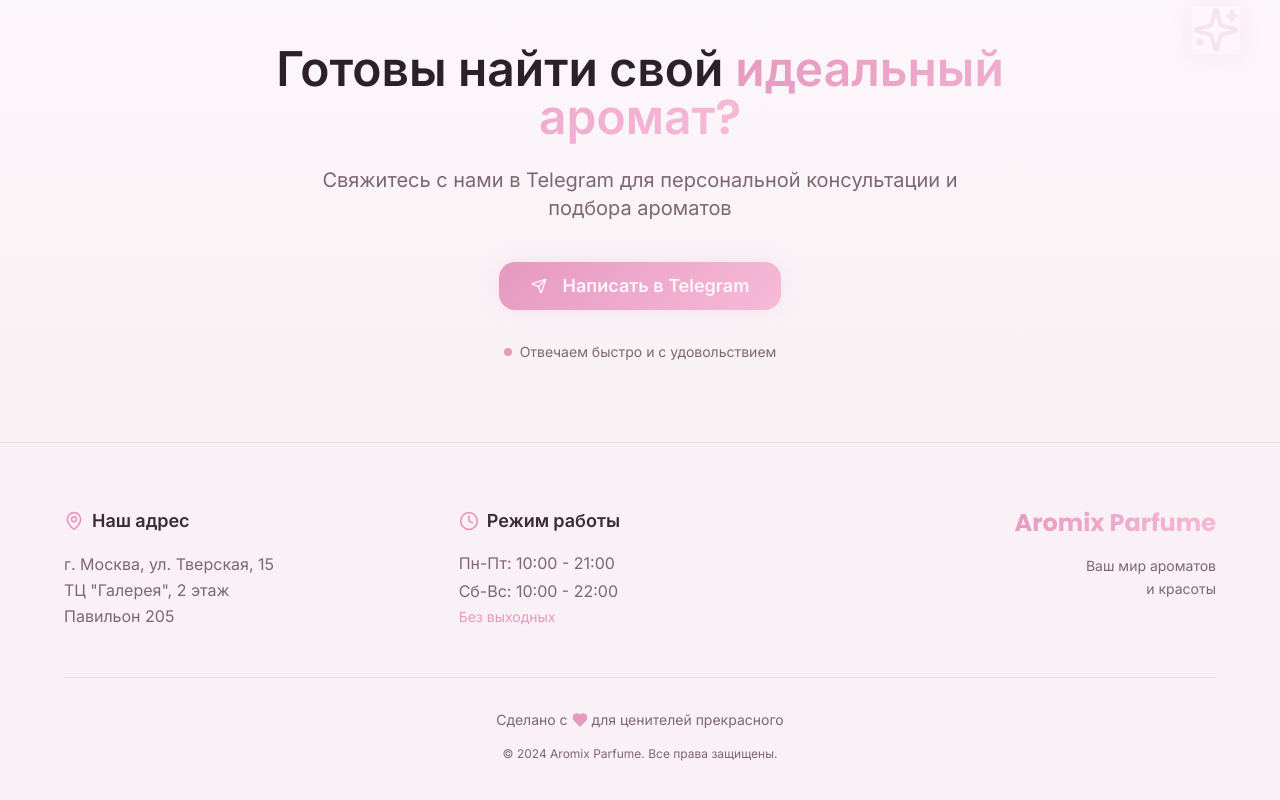
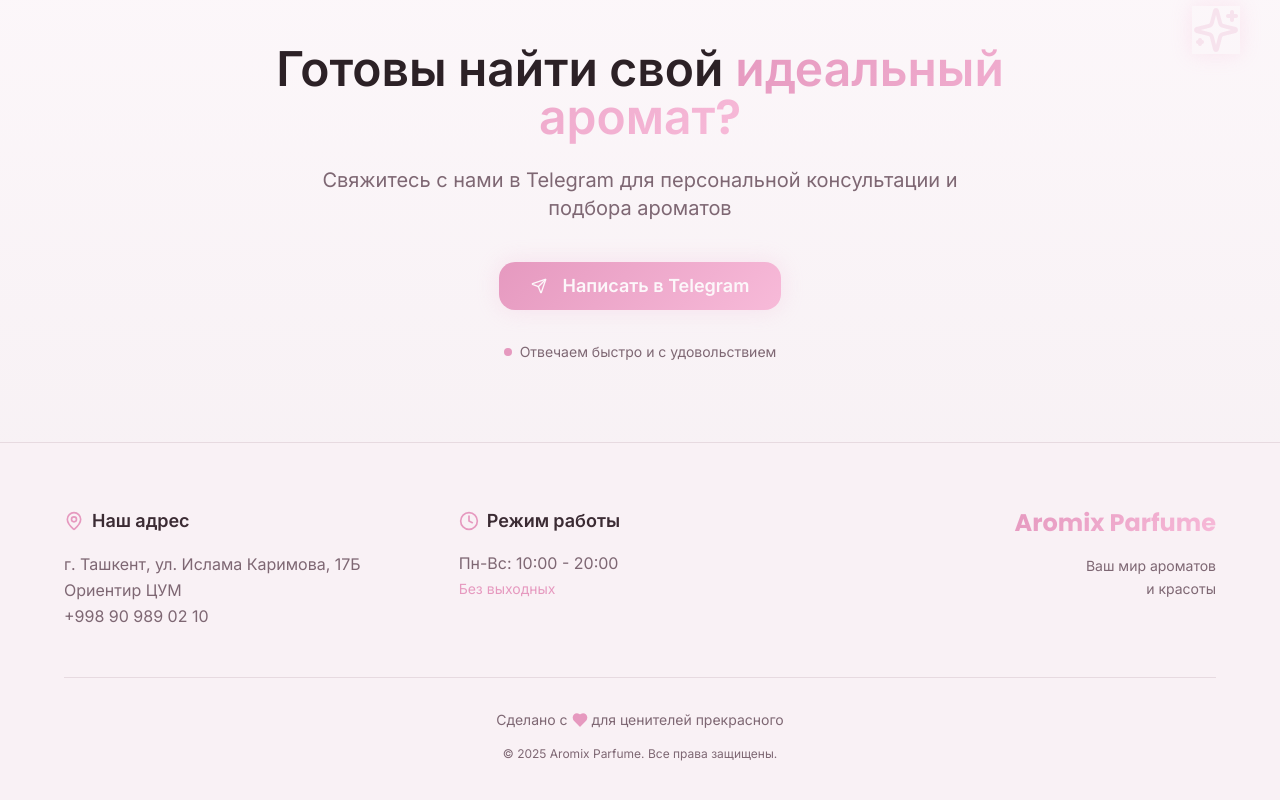
Before and after one commit to RomanOdokienko/aromix-blossom-web, a React (Vite) app: page / in a window 1280 px wide. Shown: the part 1900-2700 px from the top of the page. Built offline with nearby package versions, Linux system fonts and the light colour scheme.

Commit message:
Update contact and footer information
- Replace Telegram username.
- Update working hours.
- Update address and contact details.
- Update copyright year.

```diff
--- a/src/components/CTASection.tsx
+++ b/src/components/CTASection.tsx
@@ -4,7 +4,7 @@ import { Button } from "@/components/ui/button";
 const CTASection = () => {
   const handleTelegramClick = () => {
     // Замените на реальную ссылку на ваш Telegram
-    window.open('https://t.me/aromixparfume', '_blank');
+    window.open('https://t.me/aromix_parfum', '_blank');
   };
 
   return (
--- a/src/components/Footer.tsx
+++ b/src/components/Footer.tsx
@@ -14,9 +14,9 @@ const Footer = () => {
               </h3>
             </div>
             <p className="text-muted-foreground leading-relaxed">
-              г. Москва, ул. Тверская, 15<br />
-              ТЦ "Галерея", 2 этаж<br />
-              Павильон 205
+              г. Ташкент, ул. Ислама Каримова, 17Б<br />
+              Ориентир ЦУМ<br />
+              +998 90 989 02 10
             </p>
           </div>
 
@@ -29,8 +29,7 @@ const Footer = () => {
               </h3>
             </div>
             <div className="text-muted-foreground space-y-1">
-              <p>Пн-Пт: 10:00 - 21:00</p>
-              <p>Сб-Вс: 10:00 - 22:00</p>
+              <p>Пн-Вс: 10:00 - 20:00</p>
               <p className="text-sm text-primary mt-2">Без выходных</p>
             </div>
           </div>
@@ -61,7 +60,7 @@ const Footer = () => {
             </span>
           </div>
           <p className="text-xs text-muted-foreground">
-            © 2024 Aromix Parfume. Все права защищены.
+            © 2025 Aromix Parfume. Все права защищены.
           </p>
         </div>
       </div>
```
